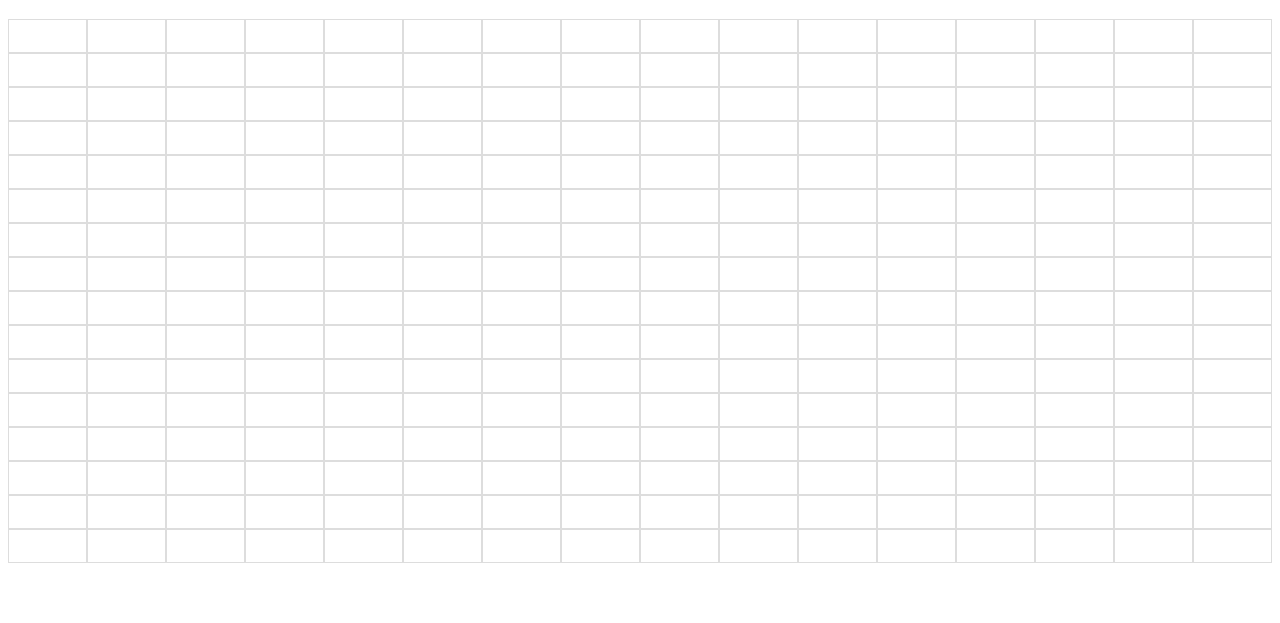
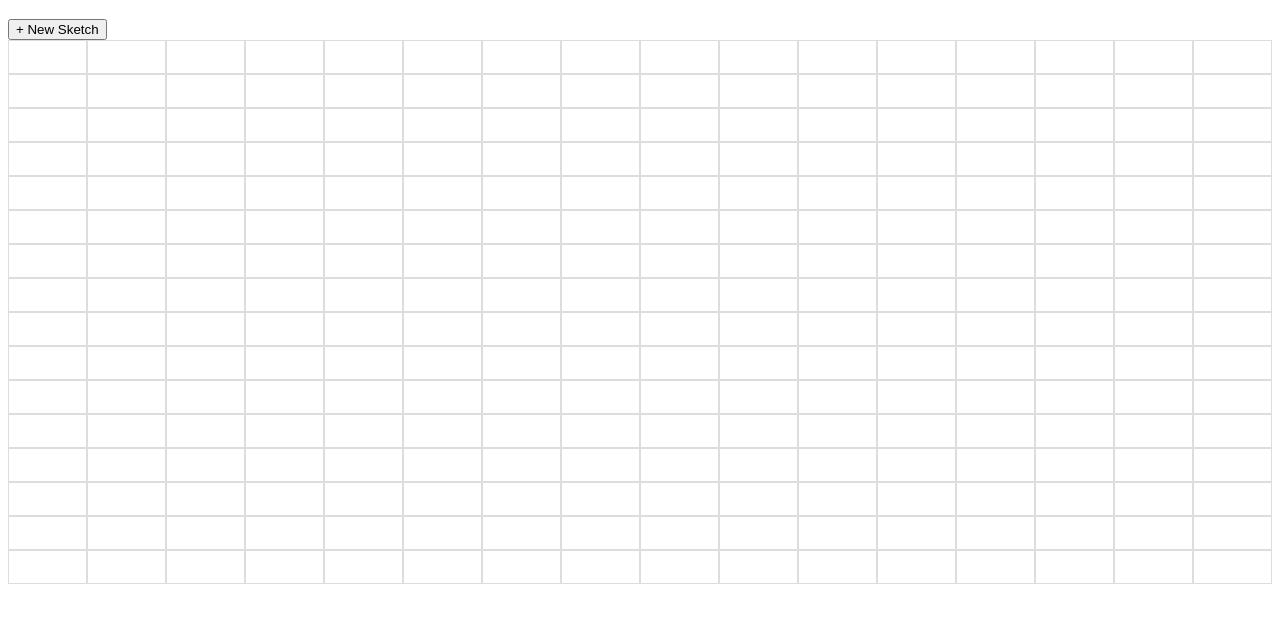
Before and after one commit to IzacEspinoza/Etch-a-Sketch, a plain HTML site: page index.html in a window 1280 px wide. Shown: the part 61-684 px from the top of the page. Drawn offline with Linux system fonts and the light colour scheme.

Commit message:
Lotta changes, pretty much created button to make a new grid with desired area, IN CURRENT STATE, creates this new one without erasing the previous one, STILL WORKING ON

```diff
--- a/app.js
+++ b/app.js
@@ -1,28 +1,25 @@
 //reference our container in our html
 const container = document.getElementById("container");
 
-//function makes the grid pretty much, with specified dimensions
-function makeRows(rows, cols) {
-    /* essentially,
-     * grabs the container,
-     *makes a new css rule for specified prop,
-     *sets it to the parameter values
-    */
-  container.style.setProperty('--grid-rows', rows);
-  container.style.setProperty('--grid-cols', cols);
+//create the default grid(16x16)
+makeRows(16);
 
-  //loop, pretty much creates the grid,
-  //making a div until the area we want for the grid is reached
-  for (c = 0; c < (rows * cols); c++) {
-    let cell = document.createElement("div");
-    //cell.innerText = (c + 1);//sets some text inside, optional
-    container.appendChild(cell).className = "grid-item";//appends to container, and gives it a class name
-  };
-};//end function
+//make button,
+//when we click, prompt(set dimensions of grid)
+//call makeRows(*with values entered)
 
-//create the grid we want
-makeRows(16, 16);
+//reference our button
+const button  = document.querySelector('#set-grid');
+//add an event listener to this button, so
+button.addEventListener('click', function(){
 
+   //prompt user for new grid size
+   let newGrid = prompt('How many squares?');
+
+   //call makeRows with this value
+   makeRows(newGrid);
+
+});
 
 //add event listener to the grid-items,
 //so when we hover over the grid-item, the background color changes(drawing)
@@ -32,3 +29,23 @@ divs.forEach(item => {
         item.style.backgroundColor = 'blueviolet';//change this later to be a color chosen by user
     })//end event listener
 })//end foreach
+
+//function makes the grid pretty much, with specified dimensions
+function makeRows(/*rows, cols*/squares) {
+
+    /* essentially,
+     * grabs the container,
+     *makes a new css rule for specified prop,
+     *sets it to the parameter values
+    */
+  container.style.setProperty('--grid-rows', /*rows*/squares);
+  container.style.setProperty('--grid-cols', /*cols*/squares);
+
+  //loop, pretty much creates the grid,
+  //making a div until the area we want for the grid is reached
+  for (c = 0; c < (/*rows*/ squares*squares /*cols*/); c++) {
+    let cell = document.createElement("div");
+    //cell.innerText = (c + 1);//sets some text inside, optional
+    container.appendChild(cell).className = "grid-item";//appends to container, and gives it a class name
+  };
+};//end function
--- a/index.html
+++ b/index.html
@@ -14,6 +14,9 @@
     <!--Title-->
     <h1 id="title">Etch-a-Sketch!</h1>
 
+    <!--Create grid button-->
+    <button id="set-grid">+ New Sketch</button>
+
     <!--Empty container for our grid-->
     <div id="container"></div>
 
```
